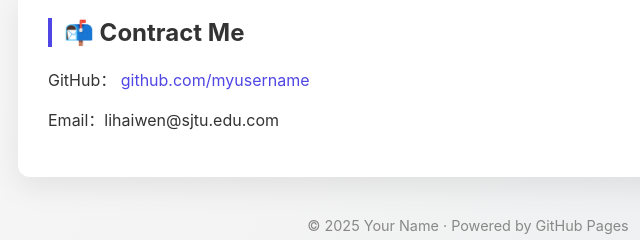
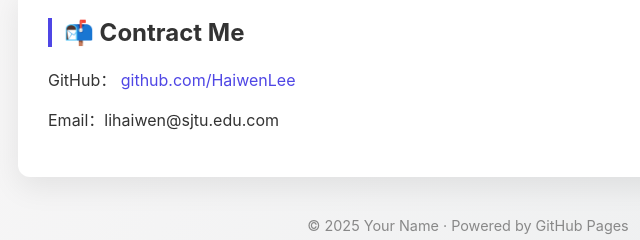
Before and after one commit to HaiwenLee/HaiwenLee.github.io, a plain HTML site: page index.html in a window 1280 px wide. Shown: the part 893-1133 px from the top of the page, 172-812 px from the left. Drawn offline with Linux system fonts and the light colour scheme.

Commit message:
Update index.html

```diff
--- a/index.html
+++ b/index.html
@@ -122,7 +122,7 @@
       <p>
         GitHub：
         <a href="https://github.com/HaiwenLee" target="_blank">
-          github.com/myusername
+          github.com/HaiwenLee
         </a>
       </p>
       <p>Email：lihaiwen@sjtu.edu.com</p>
```
